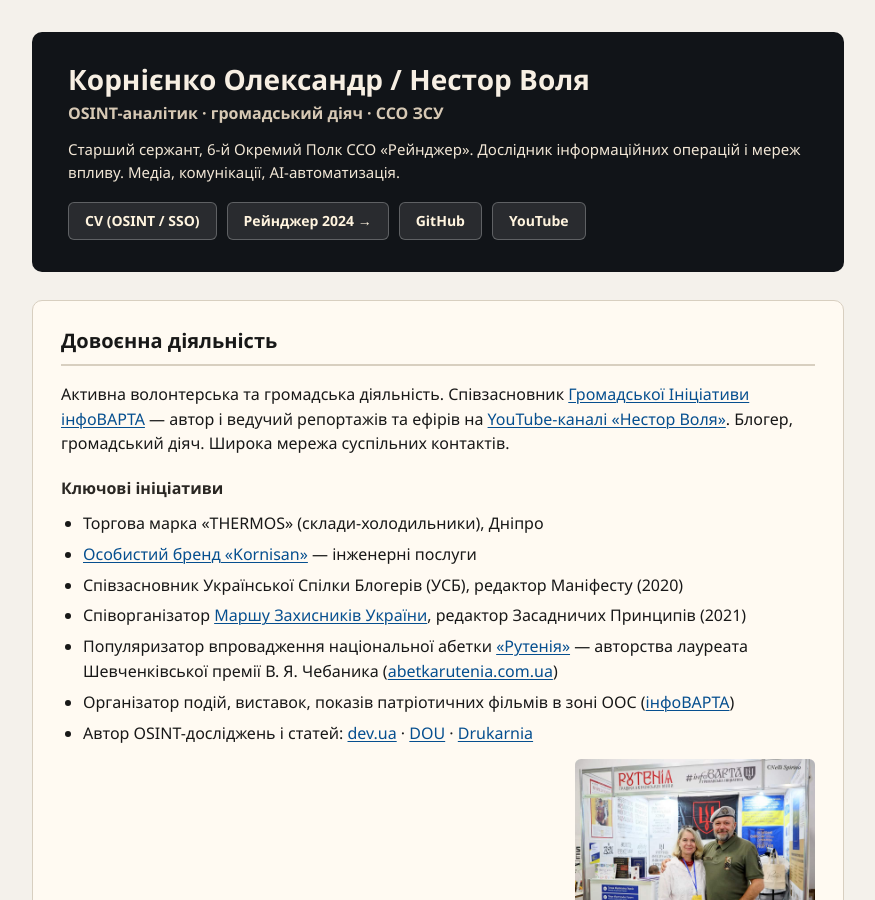
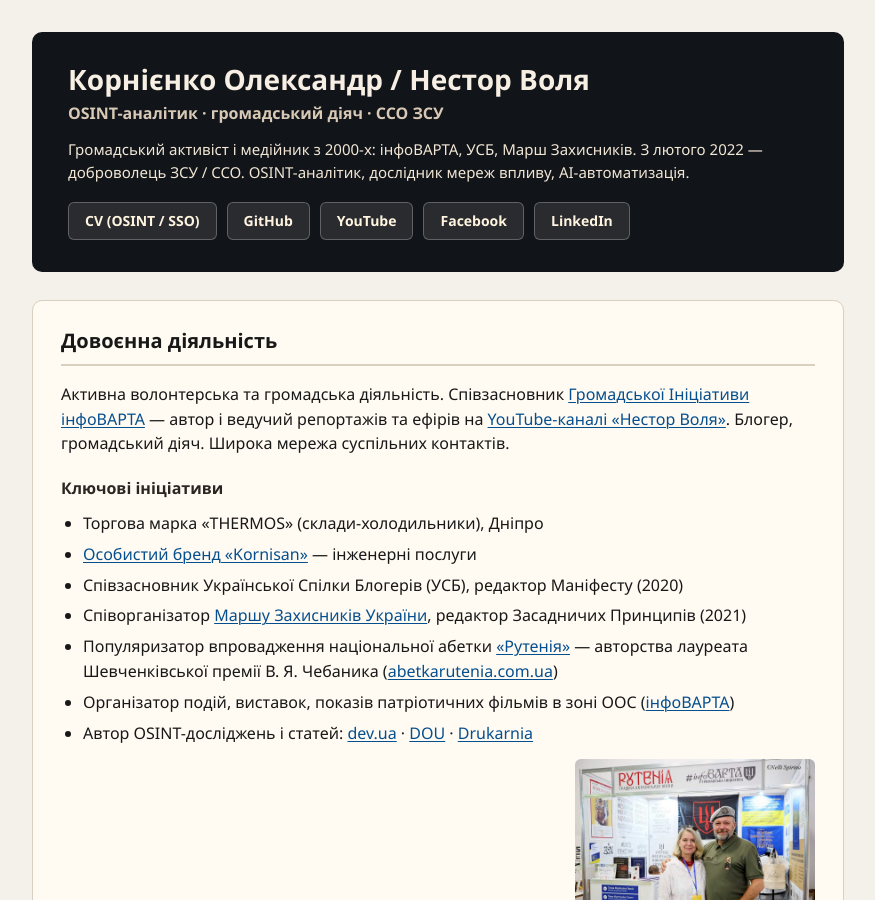
Before and after one commit to NestorVolya/nestorvolya.github.io, a Jekyll site: the page dosie-nestor-volya.html, which Jekyll copies as it is, in a window 1280 px wide and 900 px high. Shown: the whole window, without its empty margins (202-1077 px from the left). Built offline with Jekyll 4.4.1, drawn with Linux system fonts in a browser that asks for light colours.

Commit message:
dosie: update header description and nav chips
- Remove outdated military rank/unit from description
- Replace with: civic activist since 2000s, volunteer 2022, OSINT/AI
- Nav: replace Рейнджер 2024 link with Facebook + LinkedIn

Co-Authored-By: Claude Sonnet 4.6 <noreply@anthropic.com>

```diff
--- a/dosie-nestor-volya.html
+++ b/dosie-nestor-volya.html
@@ -201,12 +201,13 @@
 <div class="doc-header">
   <h1>Корнієнко Олександр / Нестор Воля</h1>
   <div class="subtitle">OSINT-аналітик · громадський діяч · ССО ЗСУ</div>
-  <p>Старший сержант, 6-й Окремий Полк ССО «Рейнджер». Дослідник інформаційних операцій і мереж впливу. Медіа, комунікації, AI-автоматизація.</p>
+  <p>Громадський активіст і медійник з 2000-х: інфоВАРТА, УСБ, Марш Захисників. З лютого 2022 — доброволець ЗСУ / ССО. OSINT-аналітик, дослідник мереж впливу, AI-автоматизація.</p>
   <div class="nav">
     <a href="cv-sso.html">CV (OSINT / SSO)</a>
-    <a href="ranger-nestor-volya-2024.html">Рейнджер 2024 →</a>
     <a href="https://github.com/NestorVolya">GitHub</a>
     <a href="https://www.youtube.com/channel/UCfZqkVkfPCYuBvdukNCU0ag">YouTube</a>
+    <a href="https://www.facebook.com/nestorvolya">Facebook</a>
+    <a href="https://www.linkedin.com/in/kornisan/">LinkedIn</a>
   </div>
 </div>
 
```
